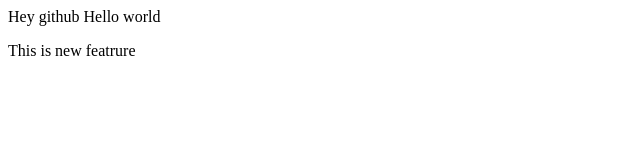
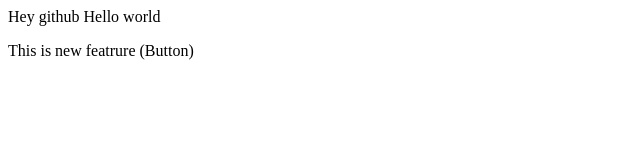
Before and after one commit to diganta0013/LocalRepo, a plain HTML site: page index.html in a window 1280 px wide. Shown: the full height of the page, 0-640 px from the left. Drawn offline with Linux system fonts and the light colour scheme.

```diff
--- a/index.html
+++ b/index.html
@@ -1,2 +1,2 @@
 <p>Hey github Hello world</p>
-<p>This is new featrure</p>
+<p>This is new featrure (Button)</p>
```
